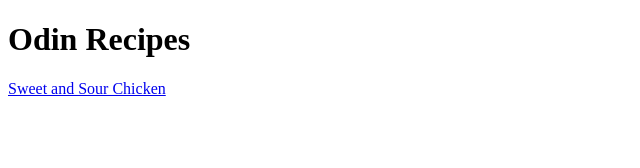
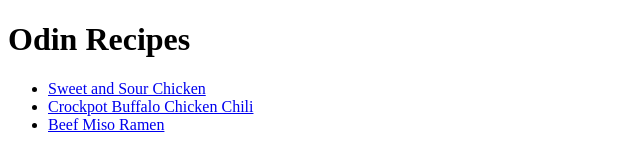
Before and after one commit to mikomik09/odin-recipes, a plain HTML site: page index.html in a window 1280 px wide. Shown: the whole page, without its empty margins (0-640 px from the left). Drawn offline with Linux system fonts and the light colour scheme.

Commit message:
add recipe links to the home page

```diff
--- a/index.html
+++ b/index.html
@@ -6,6 +6,11 @@
 </head>
 <body>
     <h1>Odin Recipes</h1>
-    <a href="./recipes/sweet-and-sour-chikcen.html" target="_blank" rel="noopener noreferrer">Sweet and Sour Chicken</a>
+    <ul>
+        <li><a href="./recipes/sweet-and-sour-chikcen.html" target="_blank" rel="noopener noreferrer">Sweet and Sour Chicken</a></li>
+        <li><a href="./recipes/crockpot-buffalo-chicken-chili.html" target="_blank" rel="noreferrer">Crockpot Buffalo Chicken Chili</a></li>
+        <li><a href="./recipes/beef-miso-ramen.html" target="_blank" rel="noreferrer">Beef Miso Ramen</a></li>
+    </ul>
+
 </body>
 </html>
```
